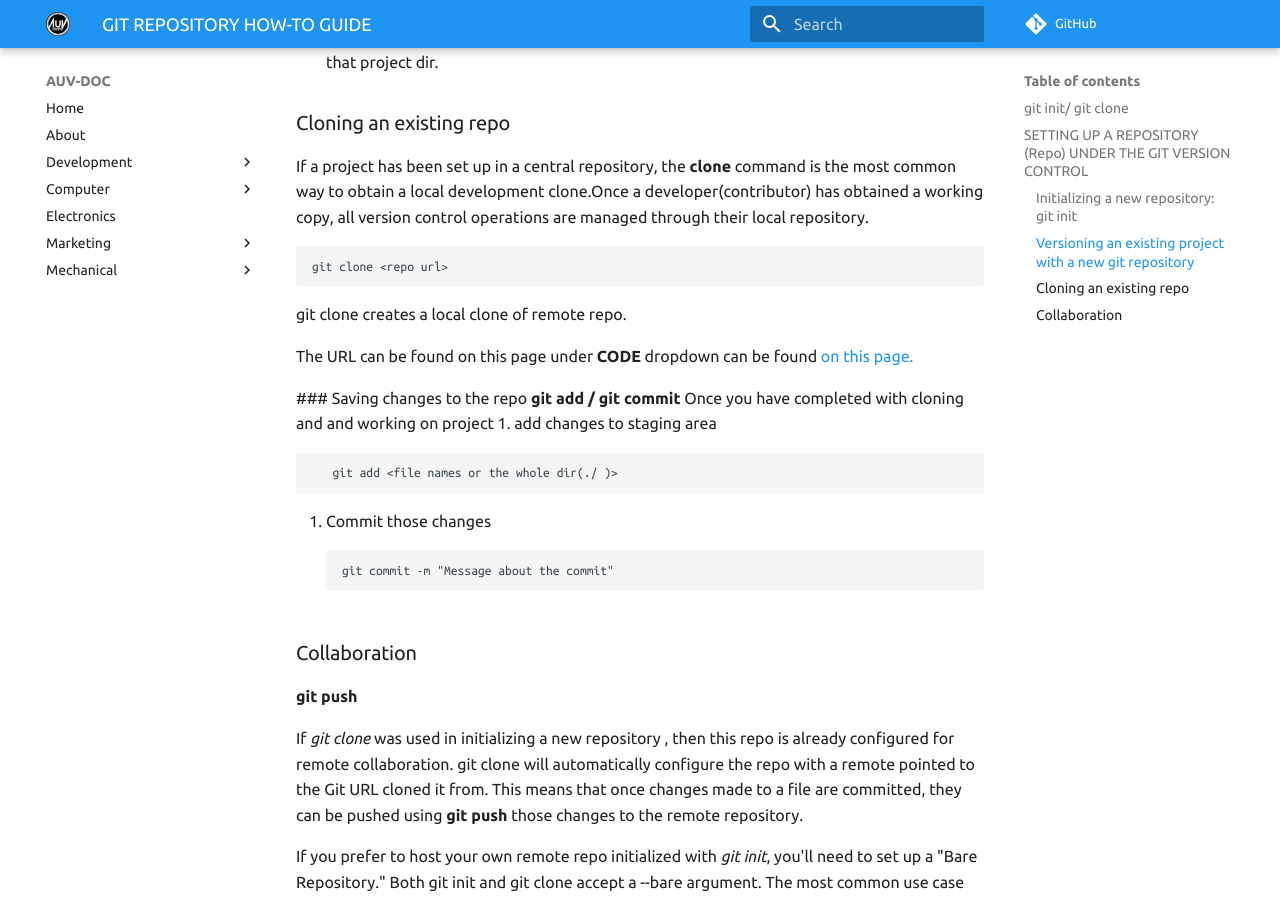
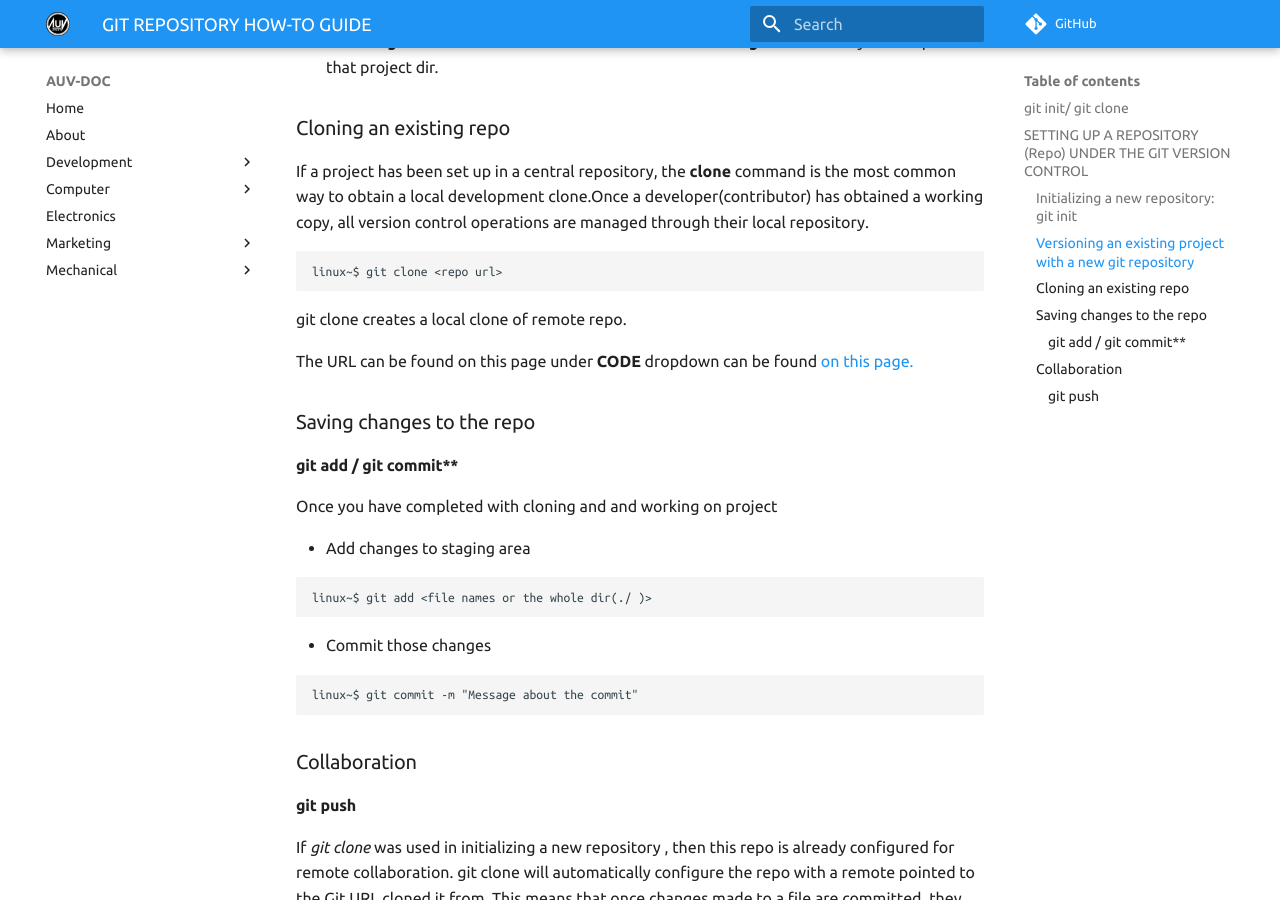
Before and after one commit to auvzhcet/Documentation, an MkDocs documentation site: the page built from docs/Development/Creating_a_Repository_guide.md, in a window 1280 px wide and 900 px high, scrolled down 712 px. Built offline with MkDocs 1.6.1 and Material for MkDocs 9.7.7, drawn with Linux system fonts in a browser that asks for light colours; comment, search, counter and statistics services are not loaded.

Commit message:
Apply corrections as suggested in PR

````diff
--- a/docs/Development/Creating_a_Repository_guide.md
+++ b/docs/Development/Creating_a_Repository_guide.md
@@ -1,15 +1,19 @@
 # GIT REPOSITORY HOW-TO GUIDE
-### git init/ git clone
+
+## git init/ git clone
 
 A *[git repository](https://git-scm.com/book/en/v2/Git-Basics-Getting-a-Git-Repository)* is a virtual storage of your project, allowing to save versions of your code and to access when needed.
 
 ## SETTING UP A REPOSITORY (Repo) UNDER THE GIT VERSION CONTROL
+
 [How to set-up Git on your device](https://git-scm.com/book/en/v2/Getting-Started-First-Time-Git-Setup)
 
 ### Initializing a new repository: **git init**
+
 To create a new repo, you'll use the **git init** command. git init is a one-time command you use during the initial setup of a new repo. Executing this command will create a new **.git**   subdirectory in your current working directory. This will also create a new branch called master.
 
 ### Versioning an existing project with a new git repository
+
 Assuming you already have a project directory and you would like to create a repo within it:
 
 * First cd into root project directory.
@@ -17,27 +21,38 @@ Assuming you already have a project directory and you would like to create a rep
 This will as mentioned above create same **.git** subdirectory but scoped to that project dir.
 
 ### Cloning an existing repo
+
 If a project has been set up in a central repository, the **clone** command is the most common way to obtain a local development clone.Once a developer(contributor) has obtained a working copy, all version control operations are managed through their local repository.
 
-    git clone <repo url>
+```console
+linux~$ git clone <repo url>
+```
 
  git clone creates a local clone of remote repo.
 
- The URL can be found on this page under **CODE** dropdown can be found [on this page.](https://github.com/auvzhcet/Documentation)
+The URL can be found on this page under **CODE** dropdown can be found [on this page.](https://github.com/auvzhcet/Documentation)
 
- ### Saving changes to the repo
- **git add / git commit**
- Once you have completed with cloning and and working on project
- 1. add changes to staging area
+### Saving changes to the repo
 
-       git add <file names or the whole dir(./ )>
+#### git add / git commit**
 
- 2. Commit those changes
+Once you have completed with cloning and and working on project
 
-        git commit -m "Message about the commit"
+* Add changes to staging area
+
+```console
+linux~$ git add <file names or the whole dir(./ )>
+```
+
+* Commit those changes
+
+```console
+linux~$ git commit -m "Message about the commit"
+```
 
 ### Collaboration
-**git push**
+
+#### git push
 
 If *git clone* was used in initializing a new repository , then this repo is already configured for remote collaboration.
 git clone  will automatically configure the repo with a remote pointed to the Git URL cloned it from. This means that once changes made to a file are committed, they  can be pushed using **git push** those changes to the remote repository.
````
